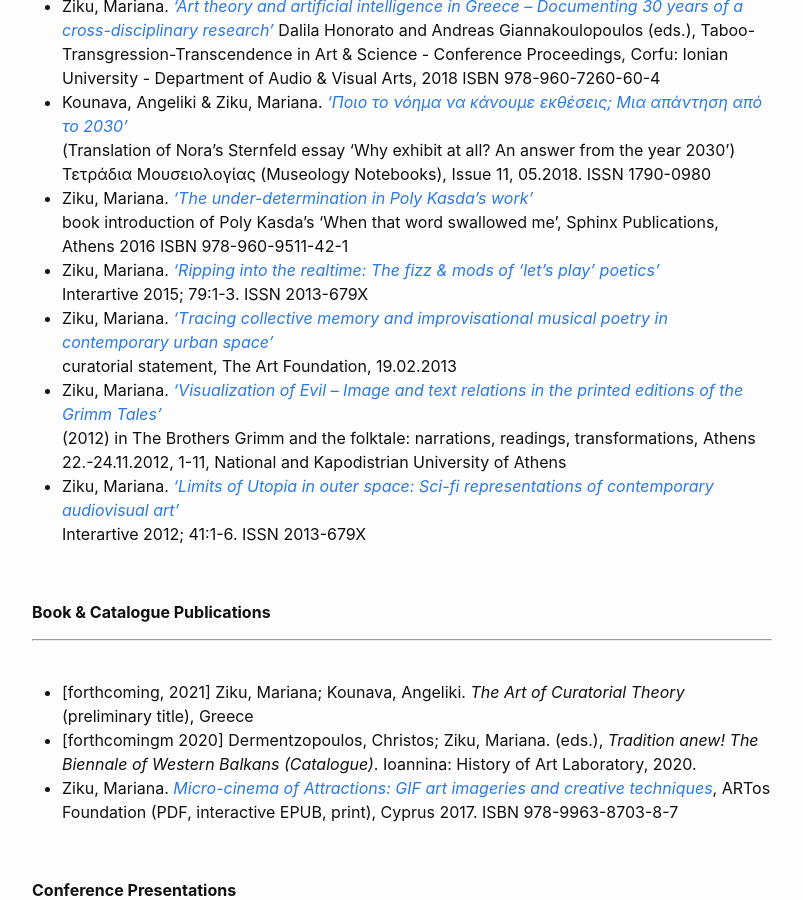
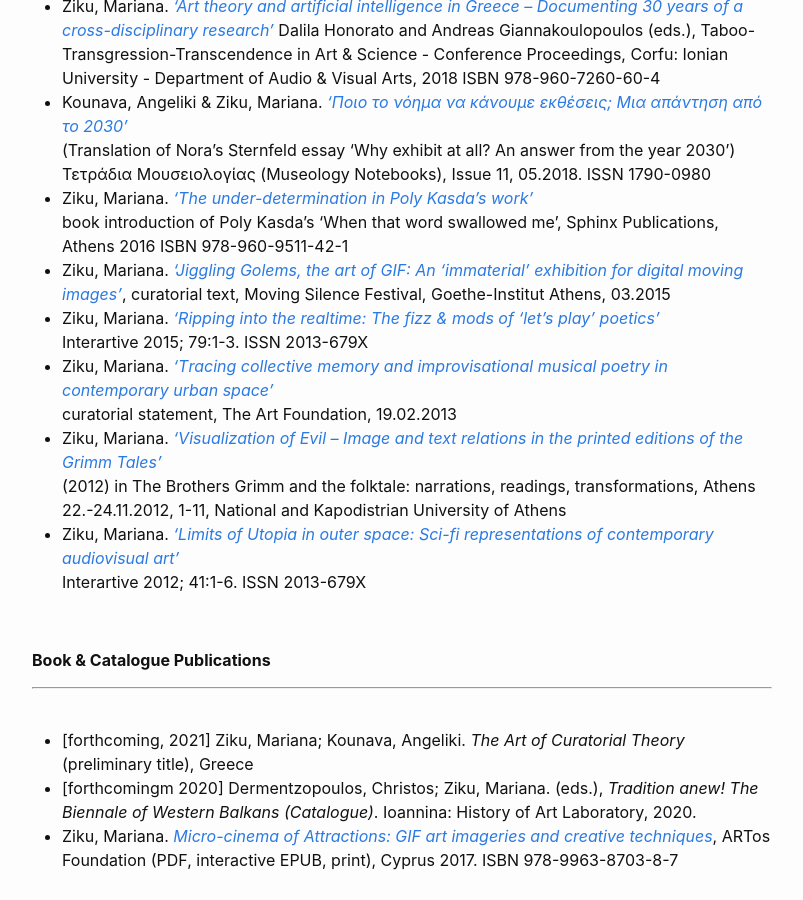
Before and after one commit to mziku/mziku.github.io, a Jekyll site: the page built from publications.md, in a window 1280 px wide and 900 px high, scrolled down 394 px. Shown: the whole window, without its empty margins (238-1041 px from the left). Built offline with Jekyll 4.4.1, drawn with Linux system fonts in a browser that asks for light colours.

Commit message:
Update publications.md

```diff
--- a/publications.md
+++ b/publications.md
@@ -17,6 +17,7 @@
 Τετράδια Μουσειολογίας (Museology Notebooks), Issue 11, 05.2018. ISSN 1790-0980
 - Ziku, Mariana. [*'The under-determination in Poly Kasda's work'*](https://lekseikones.wordpress.com/2016/07/26/the-under-determination-in-poly-kasdas-work/)
 book introduction of Poly Kasda's 'When that word swallowed me', Sphinx Publications, Athens 2016 ISBN 978-960-9511-42-1
+- Ziku, Mariana. [*'Jiggling Golems, the art of GIF: An 'immaterial' exhibition for digital moving images'*](https://lekseikones.wordpress.com/2015/01), curatorial text, Moving Silence Festival, Goethe-Institut Athens, 03.2015
 - Ziku, Mariana. [*'Ripping into the realtime: The fizz & mods of 'let's play' poetics'*](http://interartive.org/2015/11/ripping-into-the-realtime-lets-play/)
 Interartive 2015; 79:1-3. ISSN 2013-679X
 - Ziku, Mariana. [*'Τracing collective memory and improvisational musical poetry in contemporary urban space'*](http://theartfoundation.metamatic.gr/EN/BLOG_/art-culture/858/tracing_collective_memory_and_improvisational_musical_poetry_in_contemporary_urban_space/)
```
